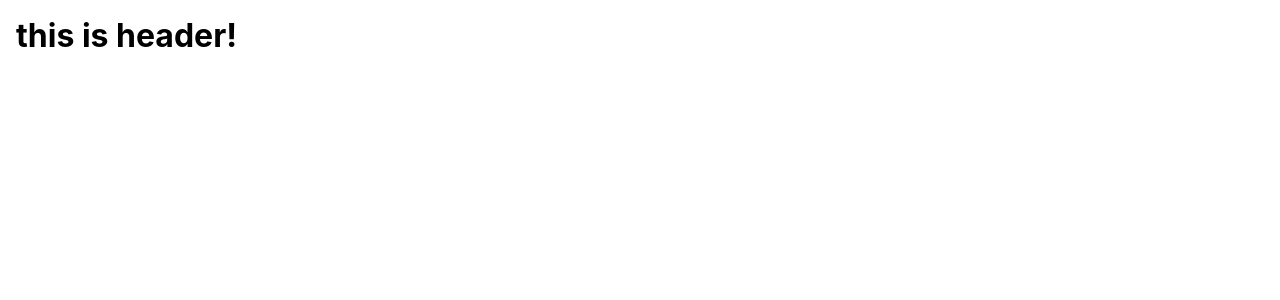
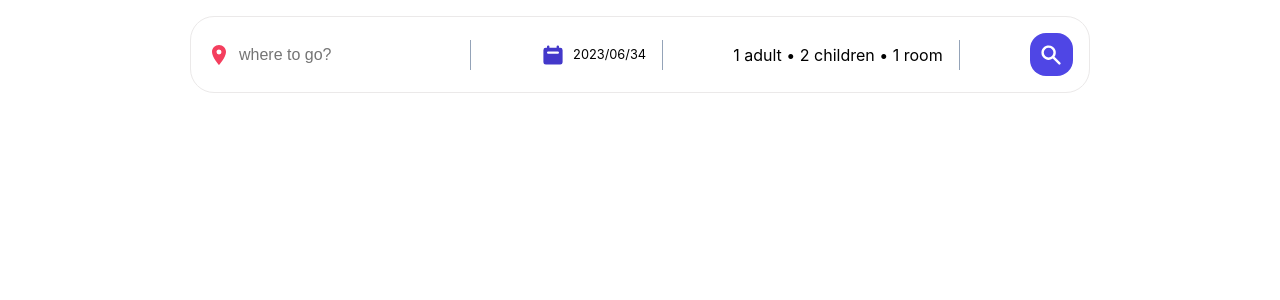
Before and after one commit to samadiSoheil/booking-hotel, a React (Vite) app: page / in a window 1280 px wide. Shown: the top 300 px of the page. Built offline with nearby package versions, Linux system fonts and the light colour scheme.

Commit message:
Complete Header overview

```diff
--- a/src/components/Header.jsx
+++ b/src/components/Header.jsx
@@ -1,3 +1,43 @@
+import { MdLocationOn } from "react-icons/md";
+import { HiCalendar, HiSearch } from "react-icons/hi";
+
 export default function Header() {
-  return <h1>this is header!</h1>;
+  return (
+    <div className="header">
+      <div className="headerSearch">
+        {/* ----- SEARCH PLACES ----- */}
+        <div className="headerSearchItem">
+          <MdLocationOn className="headerIcon locationIcon" />
+          <input
+            type="text"
+            placeholder="where to go?"
+            className="headerSearchInput"
+            name="destination"
+            id="destination"
+          />
+          <span className="seperator"></span>
+        </div>
+
+        {/* ----- DATE PEAKER ----- */}
+        <div className="headerSearchItem">
+          <HiCalendar className="headerIcon dateIcon" />
+          <div className="dateDropDown">2023/06/34</div>
+          <span className="seperator"></span>
+        </div>
+
+        {/* ----- DATE PEAKER ----- */}
+        <div className="headerSearchItem">
+          <div id="optionDropDown">1 adult &bull; 2 children &bull; 1 room</div>
+          <span className="seperator"></span>
+        </div>
+
+        {/* ----- SEARCH BUTTON ----- */}
+        <div className="headerSearchItem">
+          <button className="headerSearchBtn">
+            <HiSearch className="headerIcon" />
+          </button>
+        </div>
+      </div>
+    </div>
+  );
 }
```
